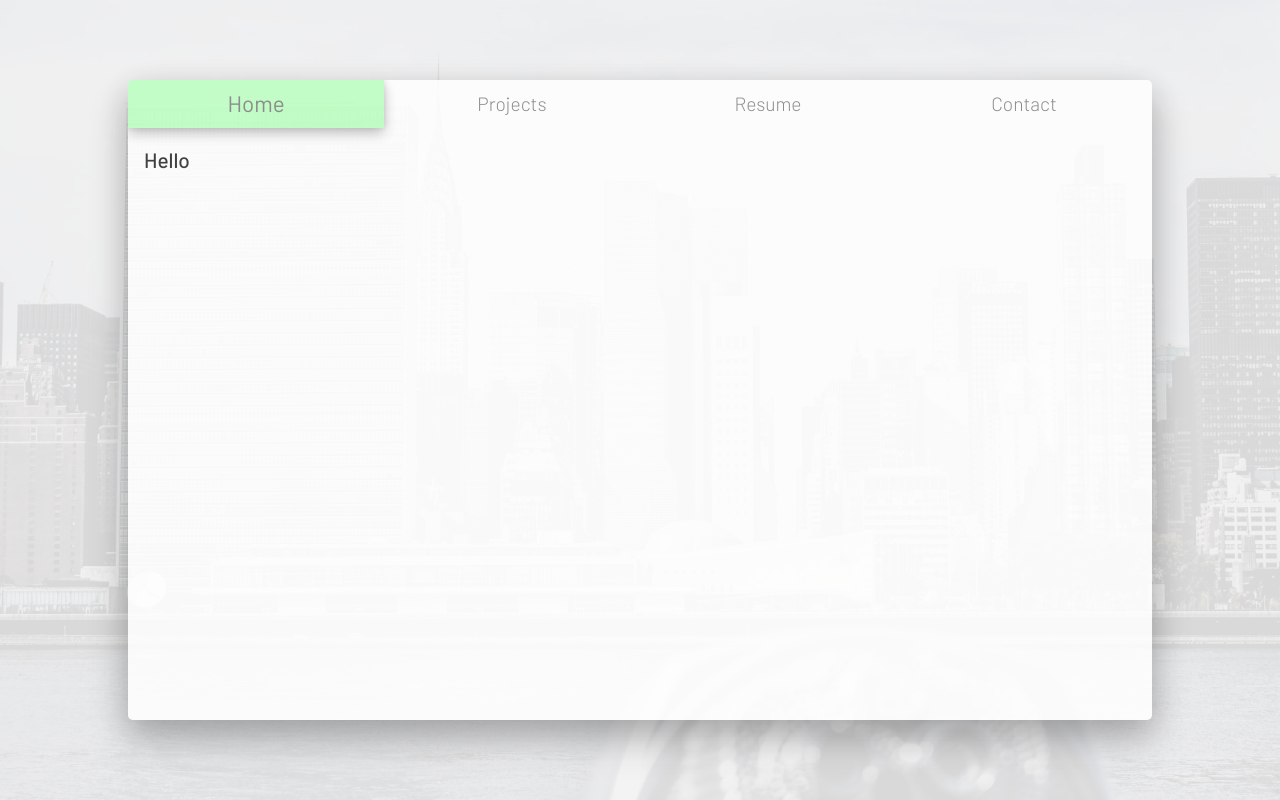
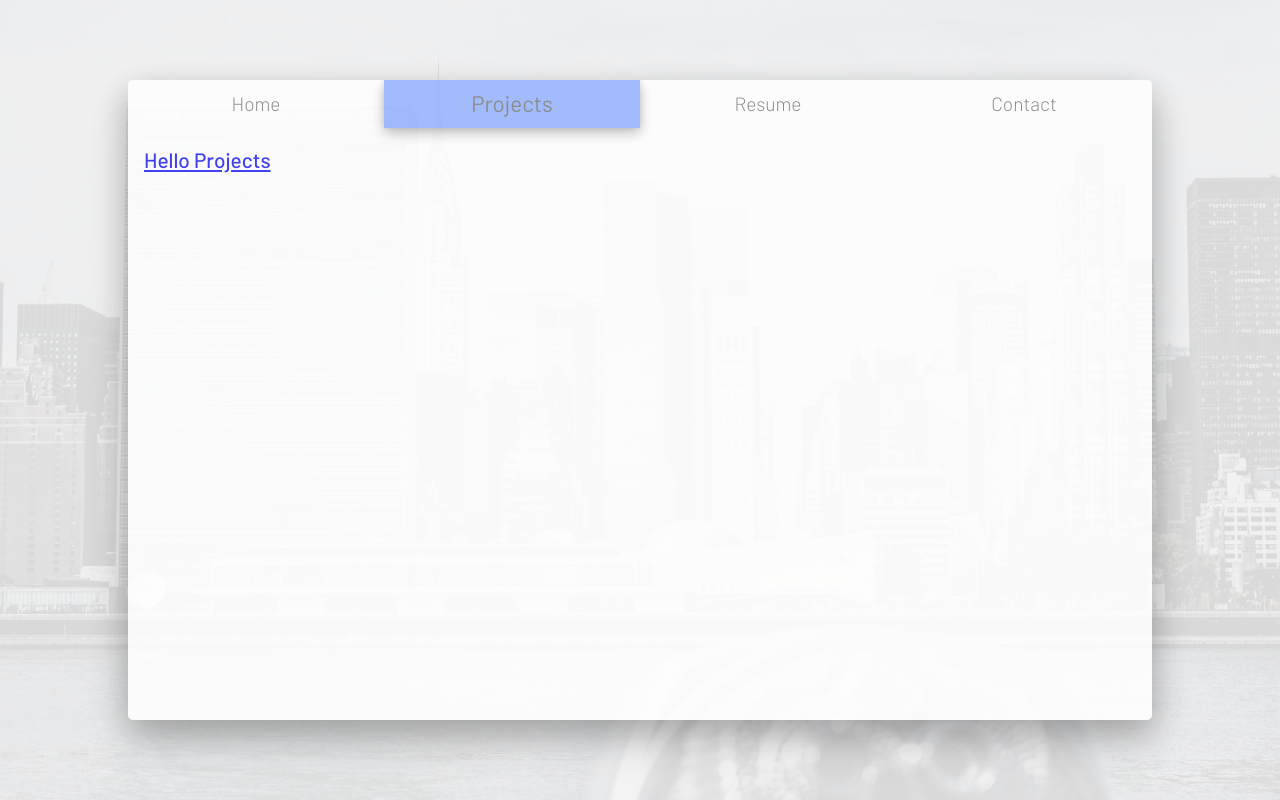
Before and after one commit to m1010j/m1010j.github.io, a plain HTML site: page experimental/index.html in a window 1280 px wide. Both pictures are taken after a click on the element "Projects". Drawn offline with Linux system fonts and the light colour scheme.

Commit message:
Implement js navigation and add resume

```diff
--- a/experimental/index.html
+++ b/experimental/index.html
@@ -13,17 +13,16 @@
       <div class="navitem home-active hidden">
         Home
       </div>
-      <div class="navitem projects hidden">
+      <div class="navitem projects">
         Projects
       </div>
-      <div class="navitem resume hidden">
+      <div class="navitem resume">
         Resume
       </div>
-      <div class="navitem contact hidden">
+      <div class="navitem contact">
         Contact
       </div>
-      <div class="content hidden">
-        Hello
+      <div id="content">
       </div>
     </main>
   </body>
--- a/experimental/script.js
+++ b/experimental/script.js
@@ -1,10 +1,44 @@
-const homeContent = `
-  Hello
-`;
+const contents = {
+  home: `
+    Hello Home
+  `,
+  projects: `
+    <a href="mailto:matthiascjenny@gmail.com">Hello Projects</a>
+  `,
+  contact: `
+    Hello Contact
+  `,
+  resume: `
+    <iframe src="https://docs.google.com/presentation/d/e/2PACX-1vSvbIgZ_s_z-P2f-WrCXbGA4-nrTgCfU6Zr7ozlHnoViAZ92P2syQZyh22_ZTlmtW2dCbyRHFdcNotw/embed?start=false&loop=false&delayms=1000" frameborder="0" width="100%" height="100%" allowfullscreen="true" mozallowfullscreen="true" webkitallowfullscreen="true"></iframe>
+  `,
+};
 
-document.addEventListener("DOMContentLoaded", function() {
+document.addEventListener('DOMContentLoaded', function() {
   const main = Array.from(document.getElementsByTagName('main'));
+  const navItems = Array.from(document.getElementsByClassName('navitem'));
+  const content = document.getElementById('content');
   setTimeout(() => {
-    main.forEach((el) => el.setAttribute("style", "opacity: .85"));
+    main.forEach((el) => el.setAttribute('style', 'opacity: .85'));
+    content.innerHTML = contents.home;
   }, 100 );
+
+  navItems.forEach((navItem) => {
+    navItem.addEventListener('click', toggleActive(navItems, content));
+  });
 });
+
+const toggleActive = (navItems, content) => {
+  return (e) => {
+    navItems.forEach((navItem) => {
+      const type = navItem.innerText.toLowerCase();
+      if (e.target === navItem) {
+        navItem.classList.add(`${type}-active`);
+        navItem.classList.remove(type);
+        content.innerHTML = contents[type];
+      } else {
+        navItem.classList.remove(`${type}-active`);
+        navItem.classList.add(type);
+      }
+    });
+  };
+};
--- a/experimental/styles.css
+++ b/experimental/styles.css
@@ -108,9 +108,11 @@ main {
 
 }
 
-.content {
+#content {
   opacity: inherit;
   grid-row-start: 2;
+  grid-column-start: 1;
+  grid-column-end: span 4;
   font-family: 'Barlow', sans-serif;
   font-weight: 500;
   font-size: 1.3rem;
```
